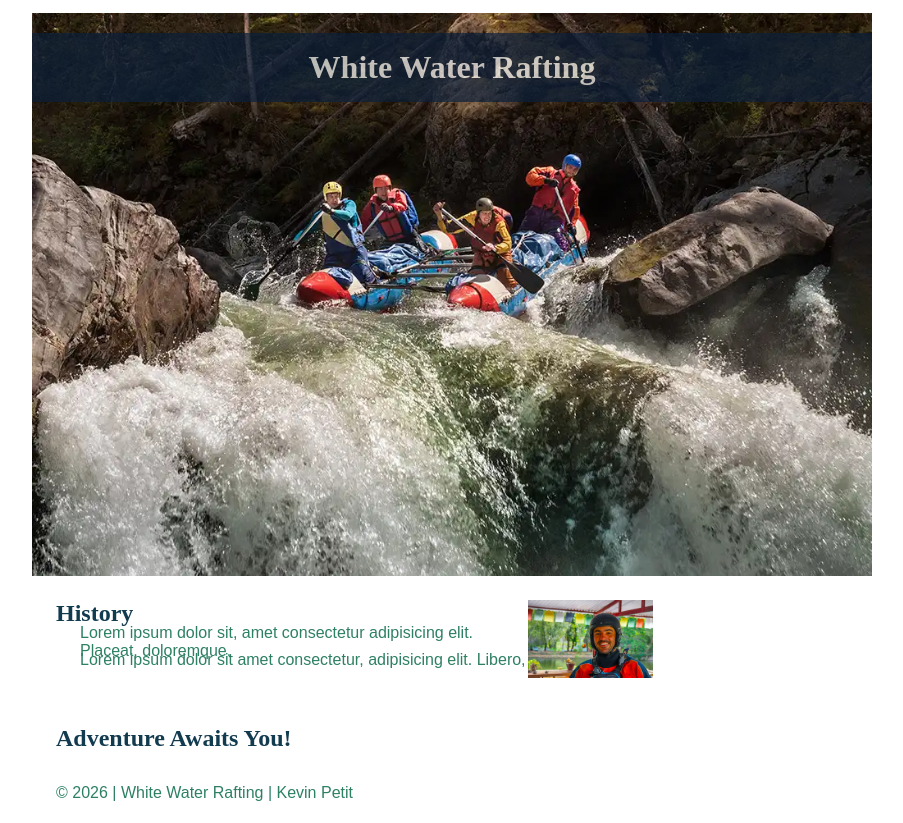
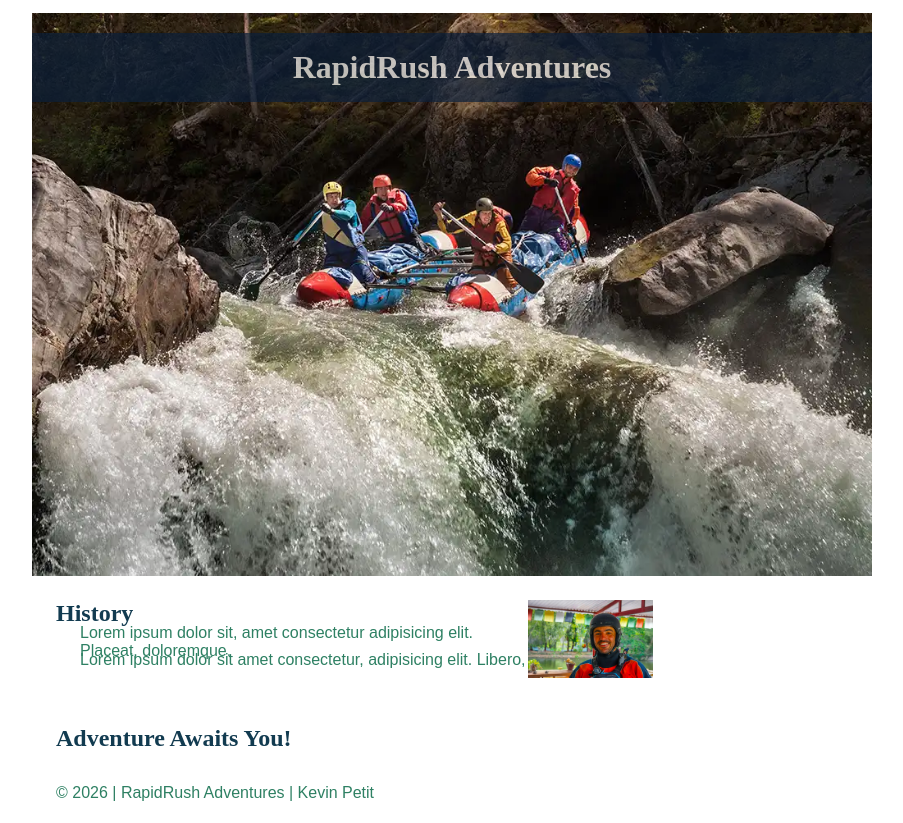
Before and after one commit to kevinspetit/wdd130, a plain HTML site: page wwr/about.html in a window 1280 px wide. Shown: the part 257-1080 px from the top of the page, without its empty margins (188-1091 px from the left). Drawn offline with Linux system fonts and the light colour scheme.

Commit message:
Minor changes to align with requirements

```diff
--- a/wwr/about.html
+++ b/wwr/about.html
@@ -4,7 +4,7 @@
 <head>
     <meta charset="UTF-8">
     <meta name="viewport" content="width=device-width, initial-scale=1.0">
-    <title>White Water Rafting</title>
+    <title>About Us RapidRush Adventures</title>
     <meta name="description" content="This page is an enticing summary of what the web page is about.">
     <meta name="author" content="Kevin Petit">
     <link rel="stylesheet" href="styles/rafting.css">
@@ -12,7 +12,7 @@
 
 <body>
     <header>
-        <img src="images/logo.png" alt="White Water Rafting Logo">
+        <img src="images/logo.png" alt="Company Logo">
         <nav>
             <a href="index.html">Home</a>
             <a href="about.html">About Us</a>
@@ -24,7 +24,7 @@
     <main>
         <div class="hero">
             <img src="images/background.webp" alt="People rafting in a river">
-            <h1>White Water Rafting</h1>
+            <h1>RapidRush Adventures</h1>
             <article>
                 <img src="images/happy-client.jpg" alt="Happy Client at the company">
                 <p>Lorem ipsum dolor sit, amet consectetur adipisicing elit. Placeat, doloremque.</p>
@@ -40,7 +40,7 @@
     </main>
 
     <footer>
-        <p>&copy; 2026 | White Water Rafting | Kevin Petit</p>
+        <p>&copy; 2026 | RapidRush Adventures | Kevin Petit</p>
         <nav class="socialmedia">
             <a href="https://facebook.com">
                 <img src="images/facebook.png" alt="Facebook Logo" width="200">
```
